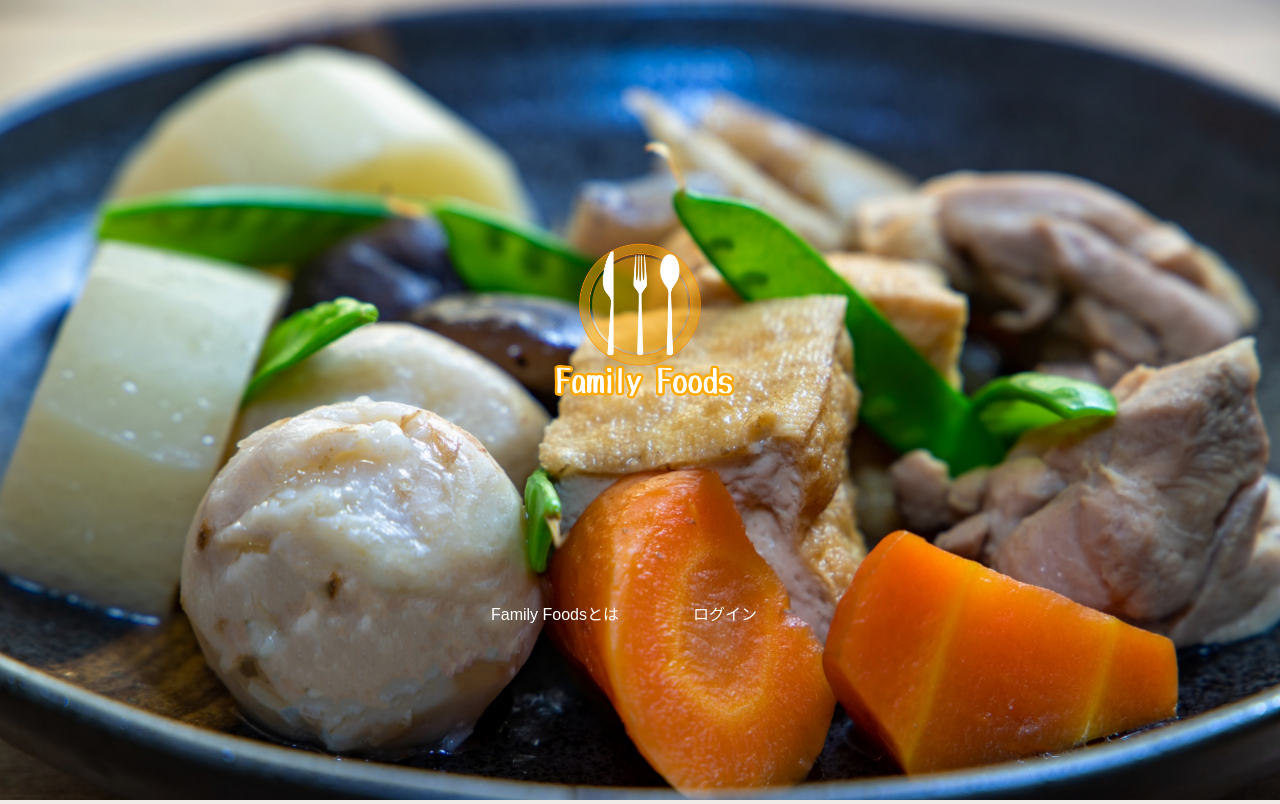
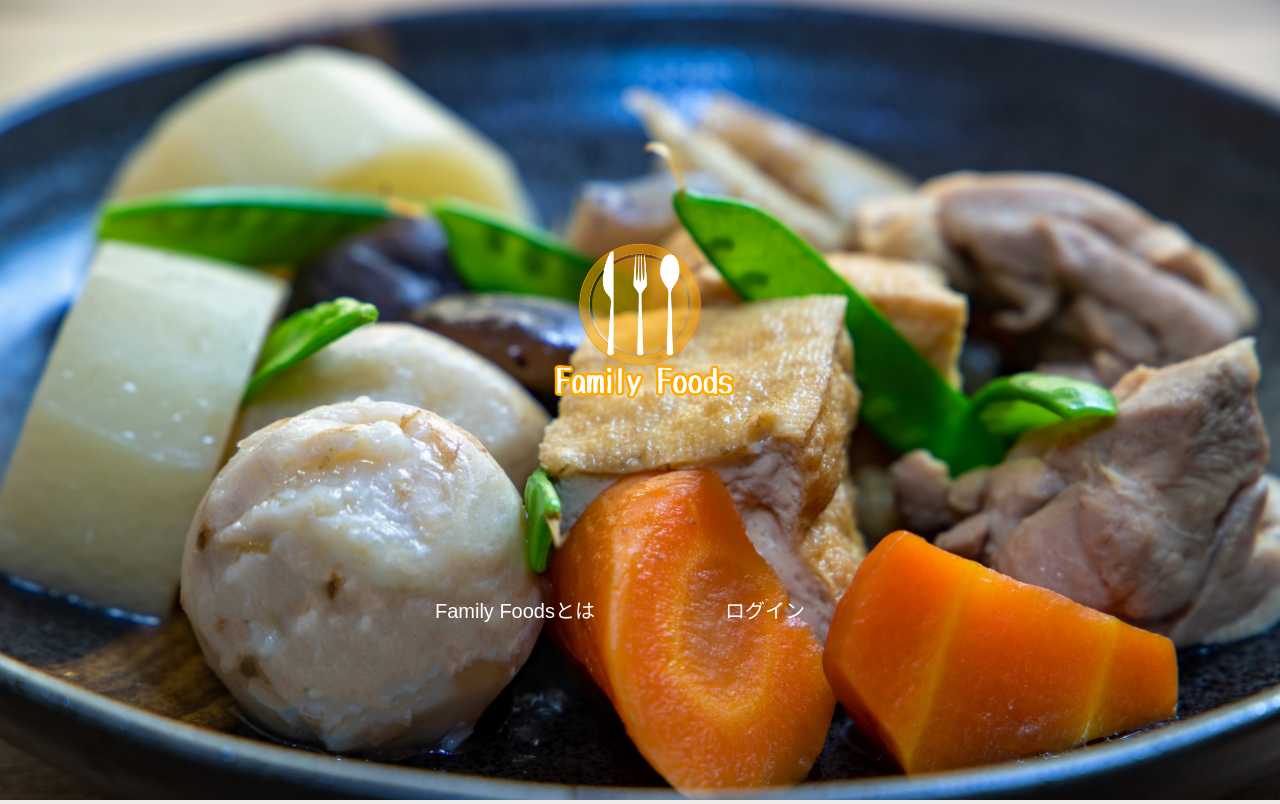
Before and after one commit to FukumaruH/FF, a PHP site: page /FF/ in a window 1280 px wide. Shown: the top 804 px of the page. Run offline with PHP 8.4, Linux system fonts and the light colour scheme.

Commit message:
ヘッダー色変更等 (#29)

```diff
--- a/css/style.css
+++ b/css/style.css
@@ -79,10 +79,11 @@
 }
 #menubar li a {
 	text-decoration: none;display: block;text-align: center;
-	width: 140px;	/*メニューの幅*/
+	width: 220px;	/*メニューの幅*/
 	color: #fff;	/*文字色*/
 	border-bottom: 2px solid transparent;	/*下線の幅、線種、色。transparentは透明の事。*/
 	padding-bottom: 7px;	/*下線と文字の間にとる余白*/
+	font-size: 20px;
 }
 /*マウスオン時の指定*/
 #menubar li a:hover {
--- a/header.php
+++ b/header.php
@@ -15,7 +15,7 @@
     <!-- Bootstrap CSS -->
     <link rel="stylesheet" href="https://stackpath.bootstrapcdn.com/bootstrap/4.1.3/css/bootstrap.min.css" integrity="sha384-MCw98/SFnGE8fJT3GXwEOngsV7Zt27NXFoaoApmYm81iuXoPkFOJwJ8ERdknLPMO" crossorigin="anonymous">
 
-    <nav class="navbar navbar-expand-sm sticky-top navbar-dark bg-dark mt-3 mb-3">
+    <nav class="navbar navbar-expand-sm sticky-top navbar-dark mt-3 mb-3" style="background-color: #652600;">
         <button class="navbar-toggler" type="button" data-toggle="collapse" data-target="#navbarNav4" aria-controls="navbarNav4" aria-expanded="false" aria-label="Toggle navigation">
             <span class="navbar-toggler-icon"></span>
         </button>
--- a/header_login.php
+++ b/header_login.php
@@ -15,7 +15,7 @@
     <!-- Bootstrap CSS -->
     <link rel="stylesheet" href="https://stackpath.bootstrapcdn.com/bootstrap/4.1.3/css/bootstrap.min.css" integrity="sha384-MCw98/SFnGE8fJT3GXwEOngsV7Zt27NXFoaoApmYm81iuXoPkFOJwJ8ERdknLPMO" crossorigin="anonymous">
 
-    <nav class="navbar navbar-expand-sm sticky-top navbar-dark bg-dark mt-3 mb-3">
+    <nav class="navbar navbar-expand-sm sticky-top navbar-dark mt-3 mb-3" style="background-color: #652600;">
         <button class="navbar-toggler" type="button" data-toggle="collapse" data-target="#navbarNav4" aria-controls="navbarNav4" aria-expanded="false" aria-label="Toggle navigation">
             <span class="navbar-toggler-icon"></span>
         </button>
```
